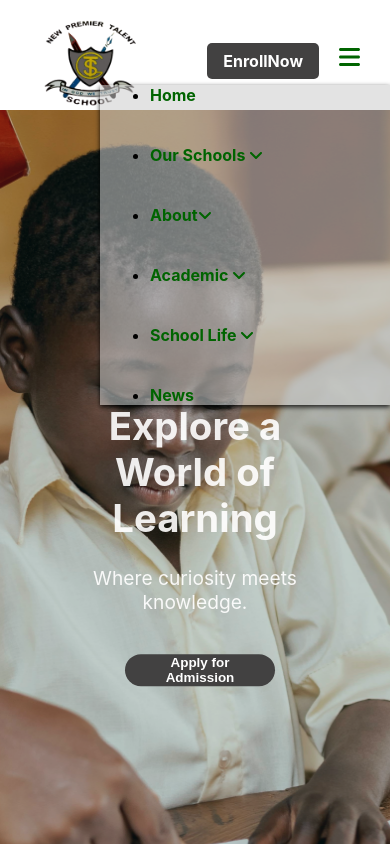
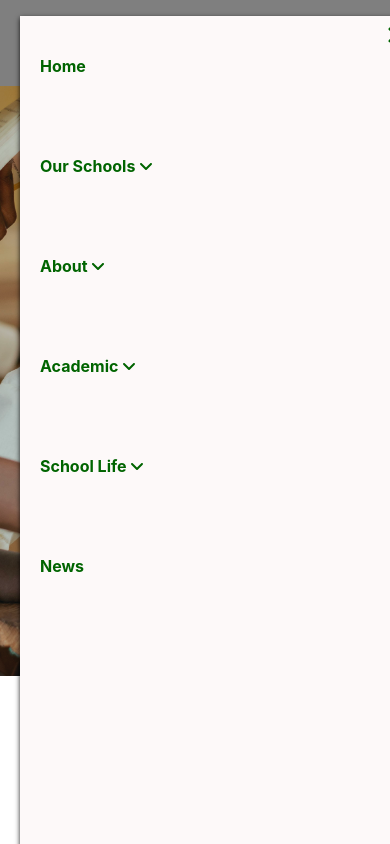
Before and after one commit to Winfrida-Obinyo/Mela-Internation-School, a React (Create React App) app in the folder Frontend/: page / in a window 390 px wide. Both pictures are taken after a click on the element 349 px from the left and 61 px from the top of the page. Shown: the top 844 px of the page. Built offline with nearby package versions, Linux system fonts and the light colour scheme.

Commit message:
navbar changes

```diff
--- a/Frontend/src/components/Home/index.js
+++ b/Frontend/src/components/Home/index.js
@@ -37,16 +37,16 @@ const HomePage = () => {
     setTimeout(() => {
       setCurrentImageIndex(index);
       setFade(false);
-    }, ); // Match the CSS transition duration
+    }, 500); // Match the CSS transition duration (adjust if needed)
   };
 
   useEffect(() => {
     const interval = setInterval(() => {
       handleImageChange((currentImageIndex + 1) % images.length);
-    }, 7000);
+    }, 5000);
 
-    return () => clearInterval(interval); // eslint-disable-next-line
-  }, [currentImageIndex]);
+    return () => clearInterval(interval);
+  }, [currentImageIndex, images.length]); // Include currentImageIndex as a dependency
 
   const handleApplyForAdmission = () => {
     console.log('Apply for Admission button clicked');
@@ -66,7 +66,7 @@ const HomePage = () => {
           <div className="banner-content">
             <h1>{captions[currentImageIndex].title}</h1>
             <p>{captions[currentImageIndex].description}</p>
-            <Link to="https://share-eu1.hsforms.com/1USPYVC7RR62fpG8nO80uRQ2e4e7p">
+            <Link to="/apply">
               <button className="apply-button" onClick={handleApplyForAdmission}>
                 Apply for Admission
               </button>
--- a/Frontend/src/components/Home/style.css
+++ b/Frontend/src/components/Home/style.css
@@ -3,11 +3,37 @@
   0% {
     transform: scale(1);
   }
-  50%{
+  50% {
     transform: scale(1.1);
   }
   100% {
-    transform: scale(1); /* Adjust the scale value as needed */
+    transform: scale(1);
+  }
+}
+
+@-webkit-keyframes slide-in-right {
+  0% {
+    -webkit-transform: translateX(1000px);
+    transform: translateX(1000px);
+    opacity: 0;
+  }
+  100% {
+    -webkit-transform: translateX(0);
+    transform: translateX(0);
+    opacity: 1;
+  }
+}
+
+@keyframes slide-in-right {
+  0% {
+    -webkit-transform: translateX(1000px);
+    transform: translateX(1000px);
+    opacity: 0;
+  }
+  100% {
+    -webkit-transform: translateX(0);
+    transform: translateX(0);
+    opacity: 1;
   }
 }
 
@@ -15,7 +41,7 @@
   display: flex;
   justify-content: center;
   align-items: center;
-  height: 100vh;
+  height: 70vh;
 }
 
 .overlay {
@@ -44,8 +70,8 @@
   width: 100%;
   height: 100%;
   object-fit: cover;
-  animation: zoomIn 30s infinite; /* Apply zoom-in animation over 10 seconds */
-  transition: src 1s ease-in-out; /* Add smooth transition */
+  animation: zoomIn 10s infinite, slide-in-right 2s cubic-bezier(0.250, 0.460, 0.450, 0.940) both;
+  transition: src 2s ease-in-out;
 }
 
 .banner-content {
@@ -56,8 +82,8 @@
   text-align: center;
   color: rgba(255, 255, 255, 0.9);
   z-index: 10;
-  font-size: 2em; /* Base font size for all screens */
-  padding: 0 20px; /* Reduce horizontal padding for better spacing */
+  font-size: 2em;
+  padding: 0 20px;
   display: inline-block;
 }
 
@@ -72,12 +98,12 @@
 }
 
 .dot {
-  width: 12px; /* Reduced dot size for cleaner look */
+  width: 12px;
   height: 12px;
   border-radius: 50%;
   cursor: pointer;
   transition: background-color 0.3s ease;
-  margin: 0 4px; /* Reduced margin between dots */
+  margin: 0 4px;
   background-color: rgb(66, 65, 65);
 }
 
@@ -117,7 +143,7 @@
 
   .apply-button {
     font-size: 0.8em;
-    width: 180px; /* Adjust width for smaller screens */
+    width: 180px;
   }
 
   .admin-button {
@@ -129,12 +155,12 @@
 @media (max-width: 480px) {
   .banner-content {
     font-size: 1.2em;
-    padding: 0 10px; /* Further reduce padding for very small screens */
+    padding: 0 10px;
   }
 
   .apply-button {
     font-size: 0.7em;
-    width: 150px; /* Further reduce width for extra small screens */
+    width: 150px;
   }
 
   .admin-button {
--- a/Frontend/src/components/navbar/index.js
+++ b/Frontend/src/components/navbar/index.js
@@ -1,7 +1,7 @@
 import React, { useState } from 'react';
 import './style.css';
 import { FontAwesomeIcon } from '@fortawesome/react-fontawesome';
-import { faAngleDown, faAngleUp, faBars } from '@fortawesome/free-solid-svg-icons';
+import { faAngleDown, faAngleUp, faBars, faTimes } from '@fortawesome/free-solid-svg-icons';
 
 const Navbar = () => {
   const [mobileMenuOpen, setMobileMenuOpen] = useState(false);
@@ -41,6 +41,11 @@ const Navbar = () => {
     return isOpen ? <FontAwesomeIcon icon={faAngleUp} /> : <FontAwesomeIcon icon={faAngleDown} />;
   };
 
+  const toggleMenu = () => {
+    setMobileMenuOpen(!mobileMenuOpen);
+    document.body.classList.toggle('inactive-background', !mobileMenuOpen);
+  };
+
   return (
     <nav className="navbar">
       <div className="navbar-container">
@@ -49,6 +54,9 @@ const Navbar = () => {
         </a>
 
         <ul className={`nav-menu ${mobileMenuOpen ? 'mobile-menu-open' : ''}`}>
+          <div className="close-button" onClick={toggleMenu}>
+            <FontAwesomeIcon icon={faTimes} />
+          </div>
           <li className="nav-item">
             <a href="/" className="nav-link">Home</a>
           </li>
@@ -65,7 +73,6 @@ const Navbar = () => {
                 <li><a href="#primary">British Curriculum</a></li>
                 <li><a href="#middle">Kenyan CBC Curriculum</a></li>
                 <li><a href="#middle">East African Curriculum</a></li>
-
               </ul>
             )}
           </li>
@@ -75,15 +82,13 @@ const Navbar = () => {
               className="nav-link"
               onClick={() => toggleDropdown('about')}
             >
-              About{renderDropdownIcon('about')}
+              About {renderDropdownIcon('about')}
             </a>
             {aboutDropdownOpen && (
               <ul className="dropdown-menu">
                 <li><a href="#mission">Mission</a></li>
                 <li><a href="#vision">Vision</a></li>
                 <li><a href="#core values">Core Values</a></li>
-
-
               </ul>
             )}
           </li>
@@ -101,7 +106,6 @@ const Navbar = () => {
                 <li><a href="/preparatory">Preparatory</a></li>
                 <li><a href="/junior">Junior High School</a></li>
                 <li><a href="/senior">Senior High School</a></li>
-
               </ul>
             )}
           </li>
@@ -126,19 +130,12 @@ const Navbar = () => {
           </li>
         </ul>
 
-        <div className='new-nav-container'>
-        <a href="https://share-eu1.hsforms.com/1xNxowBcySfG0y7CTKSu_bw2e4e7p" className="enroll-button">EnrollNow</a>
-
-
-        {/* <div className="admin-signin-button">
-          <a href="/signin" className="admin-button">AdminSignIn</a>
-        </div> */}
-
-        <div className="menu-icon" onClick={() => setMobileMenuOpen(!mobileMenuOpen)}>
-          <FontAwesomeIcon icon={faBars} />
+        <div className="new-nav-container">
+          <a href="https://share-eu1.hsforms.com/1xNxowBcySfG0y7CTKSu_bw2e4e7p" className="enroll-button">Enroll Now</a>
+          <div className="menu-icon" onClick={toggleMenu}>
+            <FontAwesomeIcon icon={faBars} />
+          </div>
         </div>
-        </div>
-
       </div>
     </nav>
   );
--- a/Frontend/src/components/navbar/style.css
+++ b/Frontend/src/components/navbar/style.css
@@ -25,7 +25,6 @@
   cursor: pointer;
   font-size: 24px;
   color: darkgreen;
-  margin-right: 20px;
 }
 
 .nav-menu {
@@ -118,7 +117,7 @@
 }
 
 /* Media queries for responsiveness */
-@media (min-width: 768px) {
+@media (min-width: 1024px) {
   .menu-icon {
     display: none;
   }
@@ -128,44 +127,107 @@
   }
 }
 
-@media (max-width: 768px) {
+@media (max-width: 1024px) {
   .navbar {
-    height: auto;
+    height: max-content;
   }
 
   .menu-icon {
     display: block;
+    cursor: pointer;
+    font-size: 24px;
+    color: darkgreen;
+    /* z-index: 1100; */
   }
 
   .navbar-logo img {
-    max-width: 100px;
+    max-width: 70px;
   }
 
   .nav-menu {
     display: none;
-    position: absolute;
-    top: 69px;
-    left: 100px;
-    width: 64%;
-    height: fit-content;
+    position: fixed;
+    top: 0;
+    left: 20px; /* Small gap on the left */
+    width: calc(100% - 40px); /* Account for the gap on both sides */
+    height: 100vh;
+    background-color: #fdf9f9;
+    flex-direction: column;
+    justify-content: flex-start; /* Start from the top */
+    align-items: flex-start; /* Align items to the left */
     box-shadow: 0 2px 5px rgba(0, 0, 0, 0.87);
     z-index: 1000;
-    align-items: flex-start;
-    background-color: #cccccc8c;
-    margin-right: 40px;
-    list-style: disc;
+    list-style: none;
+    padding: 20px;
+    overflow-y: auto;
   }
 
   .nav-menu.mobile-menu-open {
     display: flex;
-    flex-direction: column;
   }
 
-  .admin-button {
-    display: none;
+  .nav-item {
+    margin: 20px 0; /* Space between items */
+  }
+
+  .nav-link {
+    font-size: 1.5em;
+    text-align: center;
+    width: 100%;
+    padding: 10px 0;
   }
 
   .dropdown-menu {
     position: static;
   }
+
+  /* CSS for close button */
+  .close-button {
+    position: absolute;
+    top: 20px; /* Adjust as needed */
+    right: 20px; /* Adjust as needed */
+    font-size: 24px;
+    color: darkgreen;
+    cursor: pointer;
+    z-index: 1100; /* Ensure it's above other elements */
+  }
+
+  /* CSS for inactive background */
+  .inactive-background {
+    overflow: hidden;
+    height: 100vh;
+    position: fixed;
+    width: 100%;
+    top: 0;
+    left: 0;
+    background: rgba(0, 0, 0, 0.5); /* Dark overlay */
+    z-index: 999; /* Ensure it's below the menu but above content */
+  }
 }
+
+/* Additional media queries for smaller screens */
+@media (max-width: 768px) {
+  .nav-link {
+    font-size: 1.2em;
+  }
+
+  .close-button {
+    top: 10px; /* Adjust for smaller screens */
+    right: 10px; /* Adjust for smaller screens */
+  }
+}
+
+@media (max-width: 480px) {
+  .nav-link {
+    font-size: 1em;
+  }
+
+  .navbar-logo img {
+    max-width: 50px; /* Adjust for very small screens */
+  }
+
+  .close-button {
+    top: 5px; /* Adjust for very small screens */
+    right: 5px; /* Adjust for very small screens */
+  }
+}
```
Also changed, not shown: 1 other file (tests, documents, lock files or other folders).
